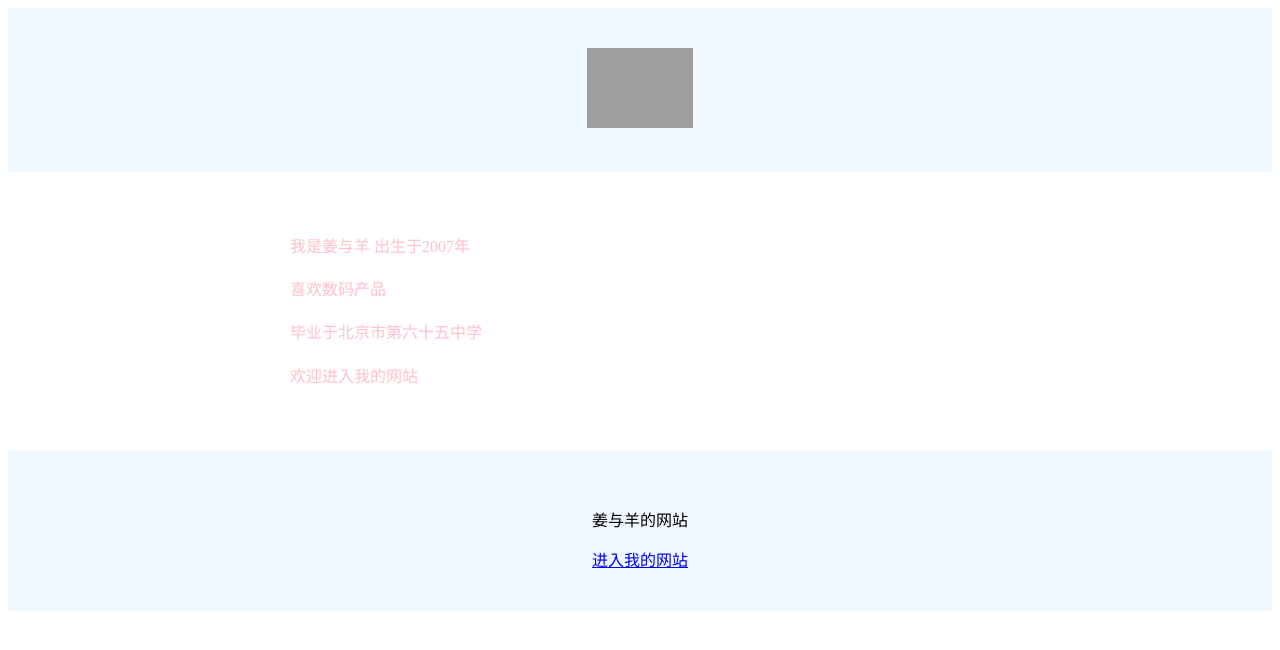
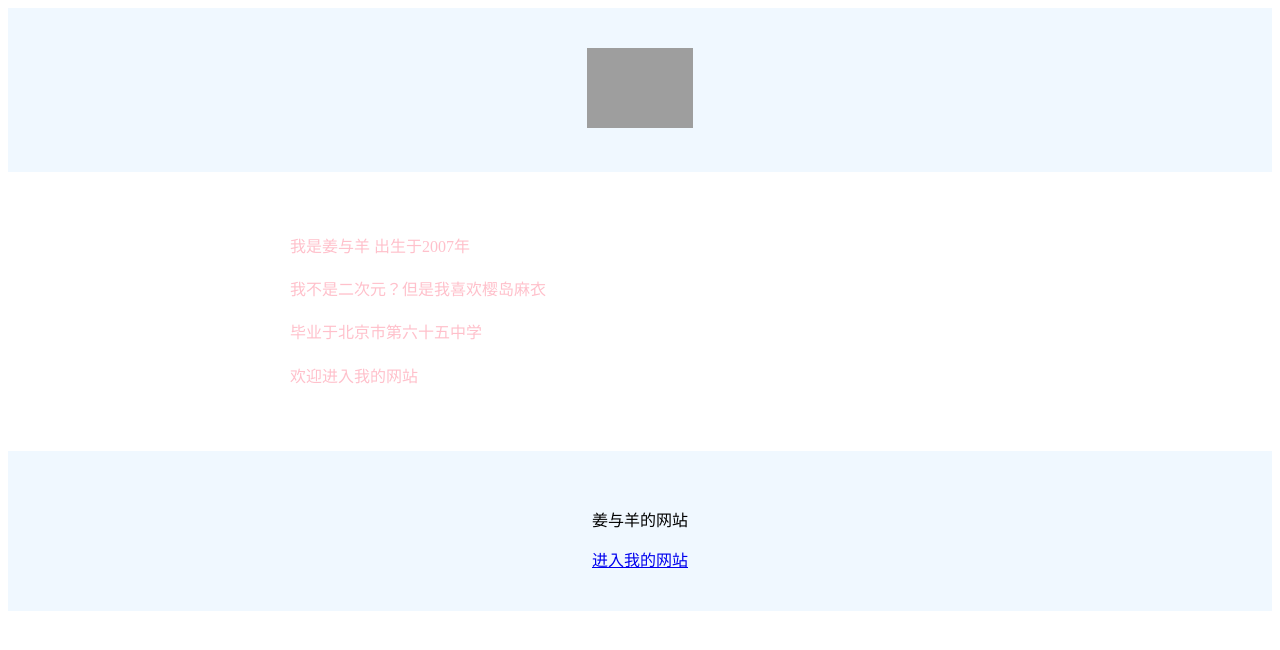
Before and after one commit to jiang070413/-, a plain HTML site: page index.html in a window 1280 px wide. Drawn offline with Linux system fonts and the light colour scheme; grey boxes are pictures that could not be loaded.

Commit message:
Update index.html

```diff
--- a/index.html
+++ b/index.html
@@ -15,7 +15,7 @@
             我是姜与羊 出生于2007年
         </p>
         <p>
-            喜欢数码产品
+            我不是二次元？但是我喜欢樱岛麻衣
         </p>
         <p>
             毕业于北京市第六十五中学
```
